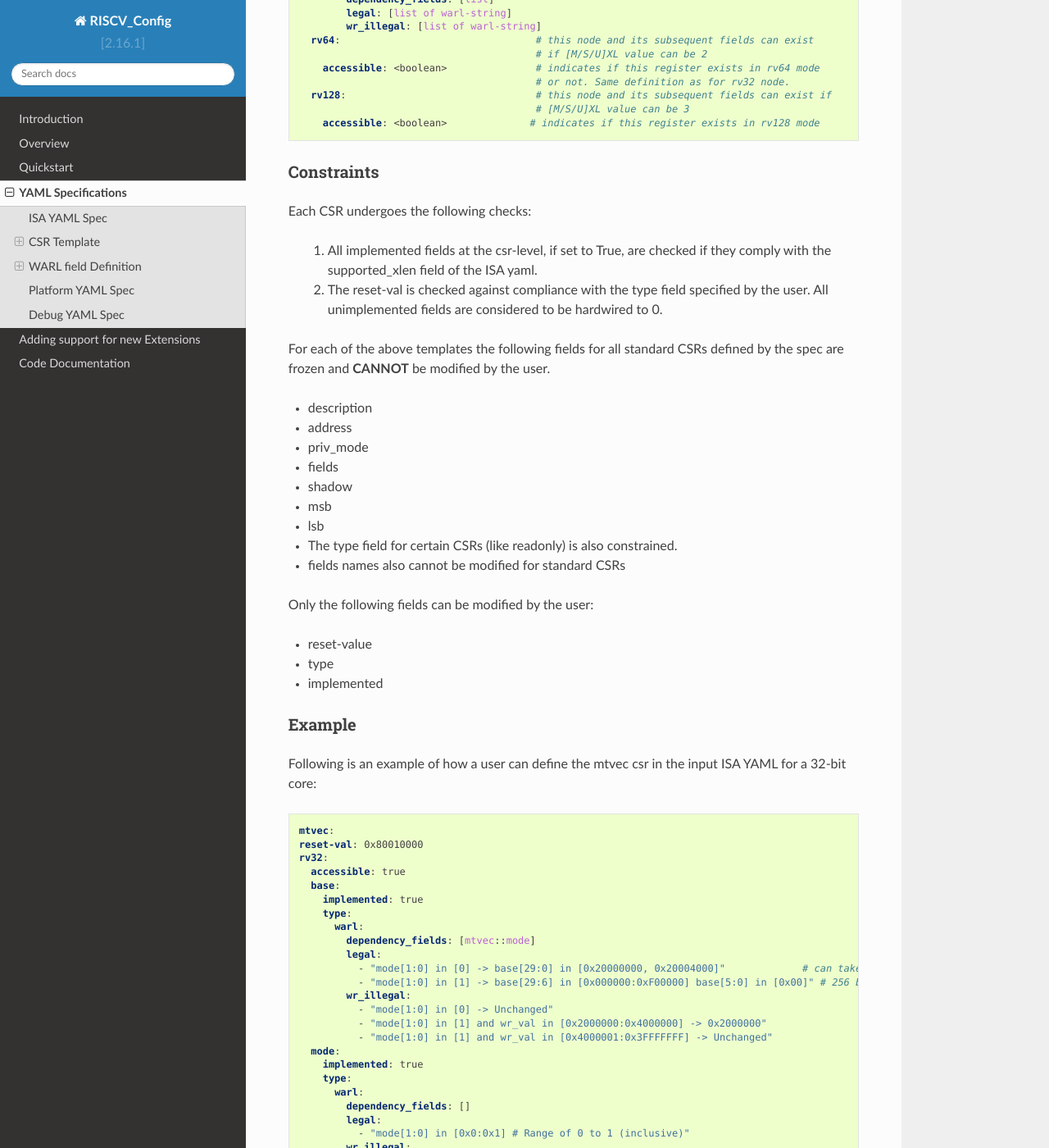
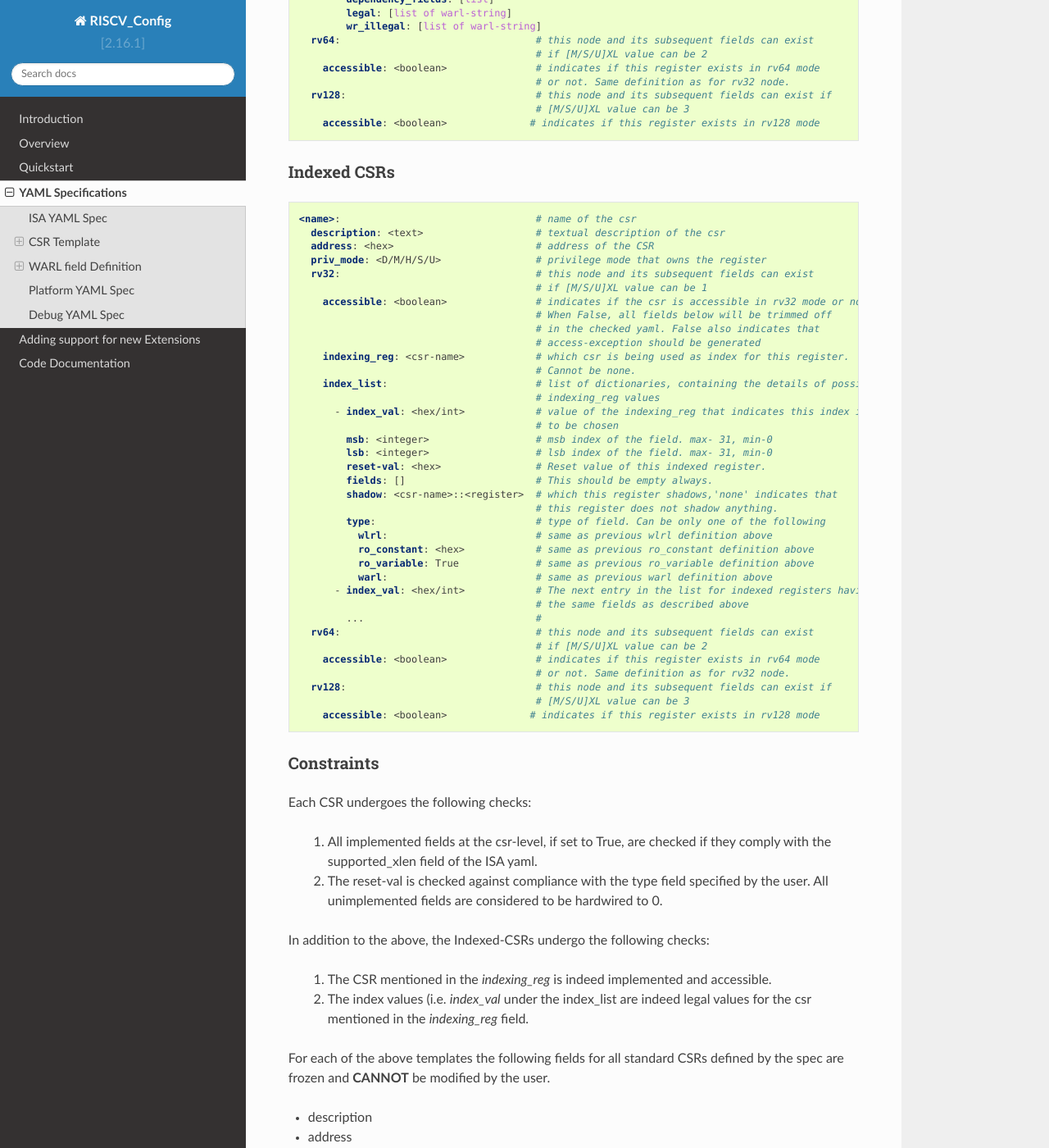
Before and after one commit to riscv-software-src/riscv-config, a Sphinx documentation site: the page built from docs/source/yaml-specs.rst, in a window 1280 px wide and 1400 px high, scrolled down 2086 px. Shown: the whole window at 82% size. Built offline with Sphinx 7.4.7 and the Read the Docs theme 2.0.0, drawn with Linux system fonts in a browser that asks for light colours; some of the changed text lies outside the part shown.

Commit message:
adding initial docs for indexed registers

```diff
--- a/docs/source/yaml-specs.rst
+++ b/docs/source/yaml-specs.rst
@@ -112,6 +112,49 @@ CSRs without sub-fields
                                           # [M/S/U]XL value can be 3
       accessible: <boolean>              # indicates if this register exists in rv128 mode
 
+Indexed CSRs
+------------
+
+.. code-block:: yaml
+
+  <name>:                                 # name of the csr
+    description: <text>                   # textual description of the csr
+    address: <hex>                        # address of the CSR
+    priv_mode: <D/M/H/S/U>                # privilege mode that owns the register
+    rv32:                                 # this node and its subsequent fields can exist
+                                          # if [M/S/U]XL value can be 1
+      accessible: <boolean>               # indicates if the csr is accessible in rv32 mode or not.
+                                          # When False, all fields below will be trimmed off
+                                          # in the checked yaml. False also indicates that
+                                          # access-exception should be generated
+      indexing_reg: <csr-name>            # which csr is being used as index for this register.
+                                          # Cannot be none.
+      index_list:                         # list of dictionaries, containing the details of possible
+                                          # indexing_reg values
+        - index_val: <hex/int>            # value of the indexing_reg that indicates this index is
+                                          # to be chosen
+          msb: <integer>                  # msb index of the field. max- 31, min-0
+          lsb: <integer>                  # lsb index of the field. max- 31, min-0
+          reset-val: <hex>                # Reset value of this indexed register.
+          fields: []                      # This should be empty always.
+          shadow: <csr-name>::<register>  # which this register shadows,'none' indicates that
+                                          # this register does not shadow anything.
+          type:                           # type of field. Can be only one of the following
+            wlrl:                         # same as previous wlrl definition above
+            ro_constant: <hex>            # same as previous ro_constant definition above
+            ro_variable: True             # same as previous ro_variable definition above
+            warl:                         # same as previous warl definition above
+        - index_val: <hex/int>            # The next entry in the list for indexed registers having
+                                          # the same fields as described above
+          ...                             #
+    rv64:                                 # this node and its subsequent fields can exist
+                                          # if [M/S/U]XL value can be 2
+      accessible: <boolean>               # indicates if this register exists in rv64 mode
+                                          # or not. Same definition as for rv32 node.
+    rv128:                                # this node and its subsequent fields can exist if
+                                          # [M/S/U]XL value can be 3
+      accessible: <boolean>              # indicates if this register exists in rv128 mode
+
 Constraints
 -----------
 
@@ -121,6 +164,12 @@ Each CSR undergoes the following checks:
      they comply with the supported_xlen field of the ISA yaml.
   2. The reset-val is checked against compliance with the type field specified
      by the user. All unimplemented fields are considered to be hardwired to 0.
+
+In addition to the above, the Indexed-CSRs undergo the following checks:
+
+  1. The CSR mentioned in the `indexing_reg` is indeed implemented and accessible.
+  2. The index values (i.e. `index_val` under the index_list are indeed legal values for the csr
+     mentioned in the `indexing_reg` field.
 
 For each of the above templates the following fields for all standard CSRs
 defined by the spec are frozen and **CANNOT** be modified by the user.
@@ -141,8 +190,8 @@ Only the following fields can be modified by the user:
 * type
 * implemented
 
-Example
--------
+Example of CSR with sub-fields
+------------------------------
 
 Following is an example of how a user can define the mtvec csr in the input ISA YAML for a
 32-bit core:
@@ -222,6 +271,55 @@ above user-input:
         - base
       rv64:
         accessible: false
+
+Example of an Indexed CSR
+-------------------------
+
+.. code-block:: yaml
+
+   tdata1:
+      rv32:
+        accessible: true
+        indexing_reg: tselect
+        index_list:
+          - index_val: 0 # this trigger is always disabled.
+            fields: []
+            shadow:
+            shadow_type:
+            msb: 31
+            lsb: 0
+            type:
+              ro_constant: 0x0
+            reset-val: 0x0
+          - index_val: 1  # this trigger is either disabled or an icount trigger.
+            reset-val: 0x400 # count reset value is 1 by the spec.
+            fields: []
+            shadow_type:
+            shadow:
+            msb: 31
+            lsb: 0
+            type:
+              warl:
+                dependency_fields: [tdata1::indexval_1]
+                legal:
+                  - indexval_1[31:28] in [0, 3] -> indexval_1[26:0] in [0x0:0x7ffffff]
+                wr_illegal:
+                  - Unchanged
+          - index_val: 2  # this trigger is either disabled or an icount or an itrigger.
+            fields: []
+            shadow_type:
+            shadow:
+            msb: 31
+            lsb: 0
+            type:
+              warl:
+                dependency_fields: [tdata1::indexval_2]
+                legal:
+                  - indexval_2[31:28] in [0, 3] -> indexval_2[26:0] in [0x0:0x7ffffff]
+                  - indexval_2[31:28] in [4] -> indexval_2[12:0] in [0x0:0x1fff] indexval_2[25:13] in [0] indexval_2[26] in [0,1]
+                wr_illegal:
+                  - Unchanged
+
 
 WARL field Definition
 =====================
```
